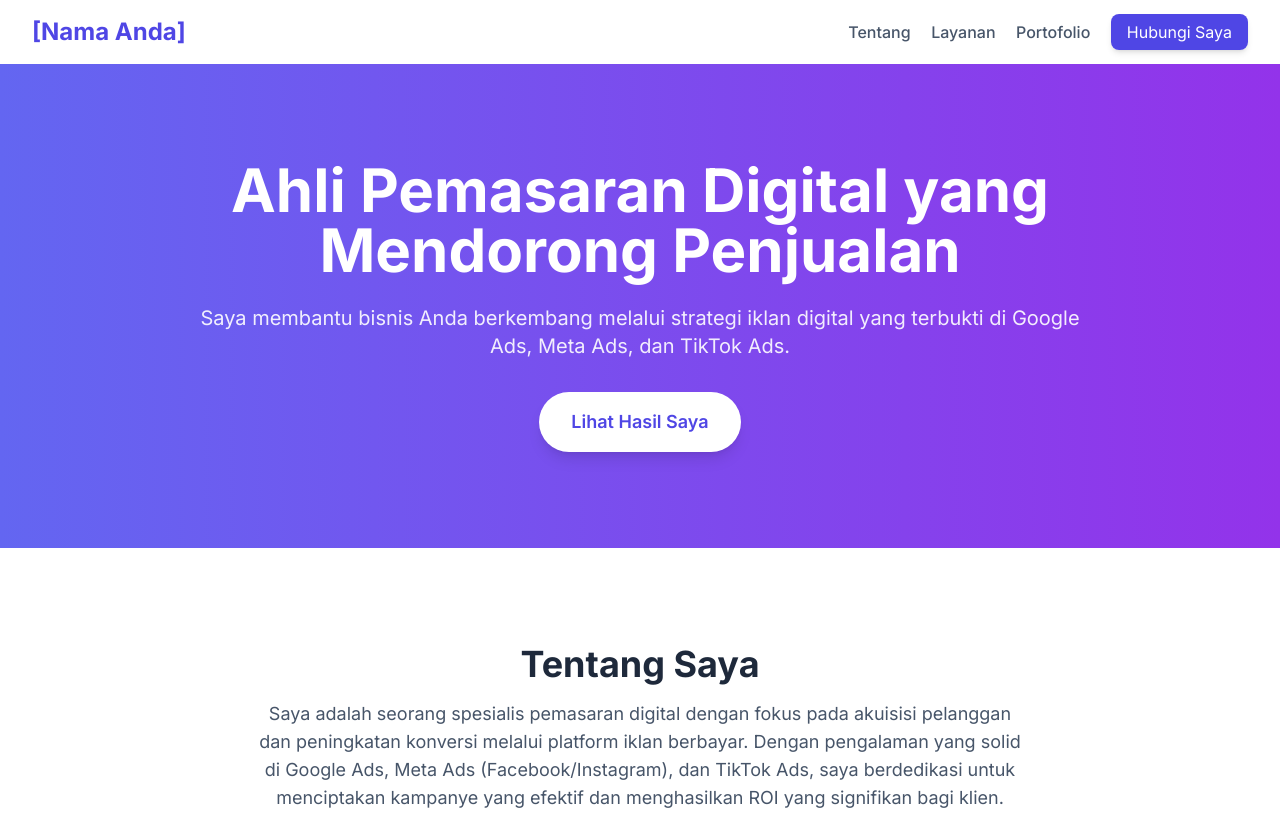
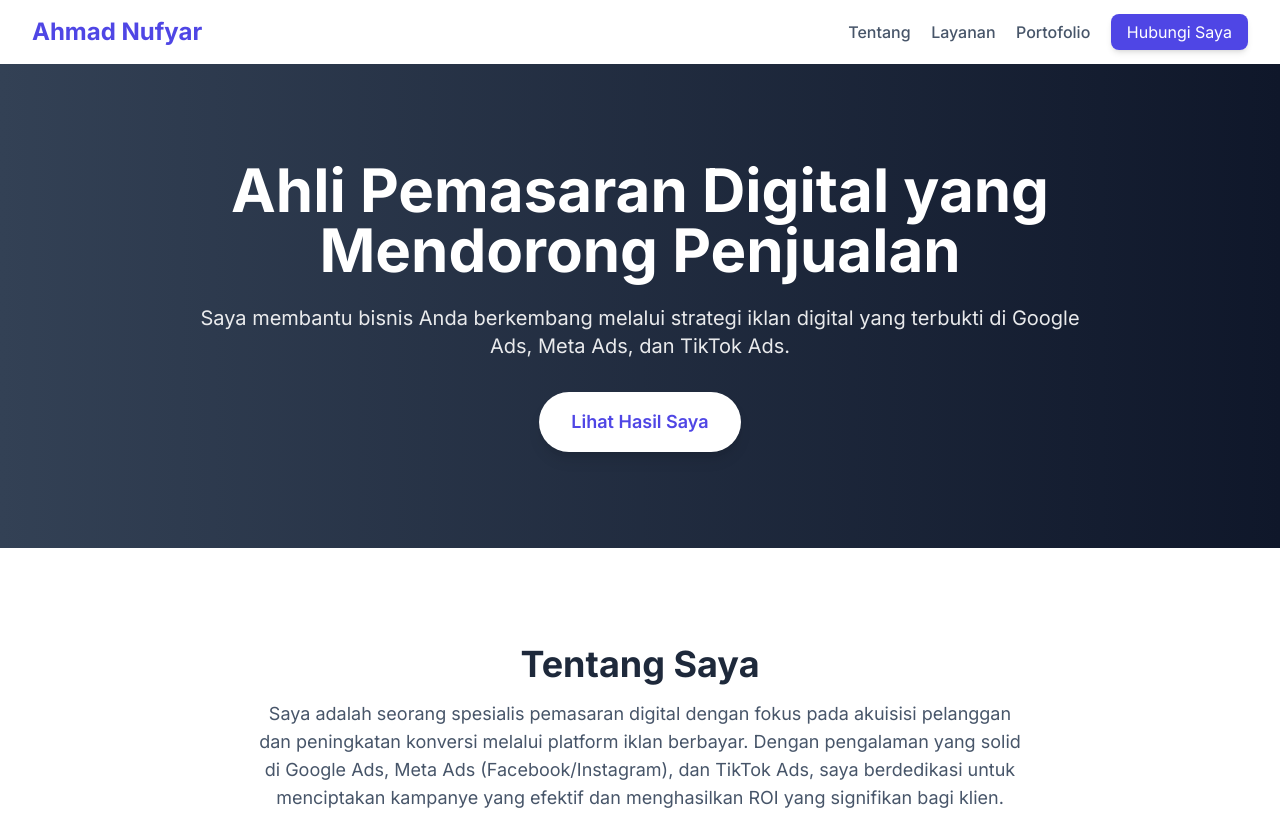
Before and after one commit to ahmad-nufyar/ahmad-nufyar.github.io, a plain HTML site: page index.html in a window 1280 px wide. Shown: the top 815 px of the page. Drawn offline with nearby package versions, Linux system fonts and the light colour scheme.

Commit message:
Update index.html

```diff
--- a/index.html
+++ b/index.html
@@ -35,7 +35,7 @@
     <header class="bg-white shadow-sm py-4">
         <nav class="max-w-7xl mx-auto px-4 sm:px-6 lg:px-8 flex justify-between items-center">
             <a href="#" class="text-2xl font-bold text-indigo-600 rounded-md">
-                [Nama Anda]
+                Ahmad Nufyar
             </a>
             <div class="space-x-4">
                 <a href="#tentang" class="text-slate-600 hover:text-indigo-600 font-medium rounded-md">Tentang</a>
@@ -47,7 +47,7 @@
     </header>
 
     <!-- Hero Section -->
-    <section class="bg-gradient-to-r from-indigo-500 to-purple-600 text-white section-padding text-center">
+    <section class="bg-gradient-to-r from-slate-700 to-slate-900 text-white section-padding text-center">
         <div class="max-w-4xl mx-auto">
             <h1 class="text-4xl sm:text-5xl lg:text-6xl font-extrabold leading-tight mb-6 rounded-md">
                 Ahli Pemasaran Digital yang Mendorong Penjualan
```
